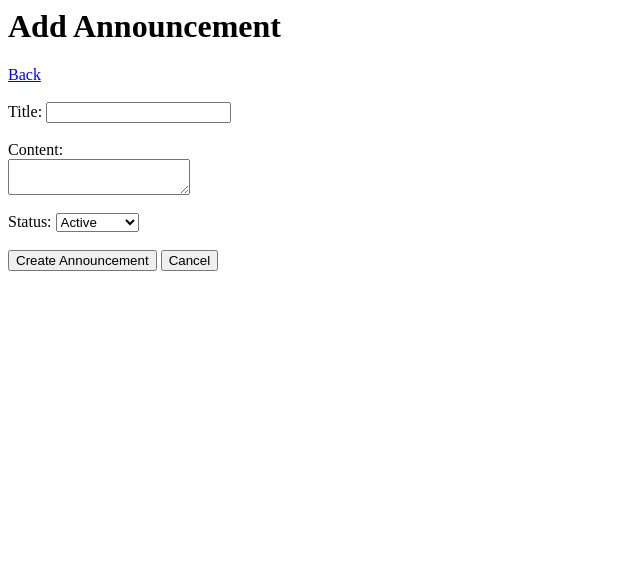
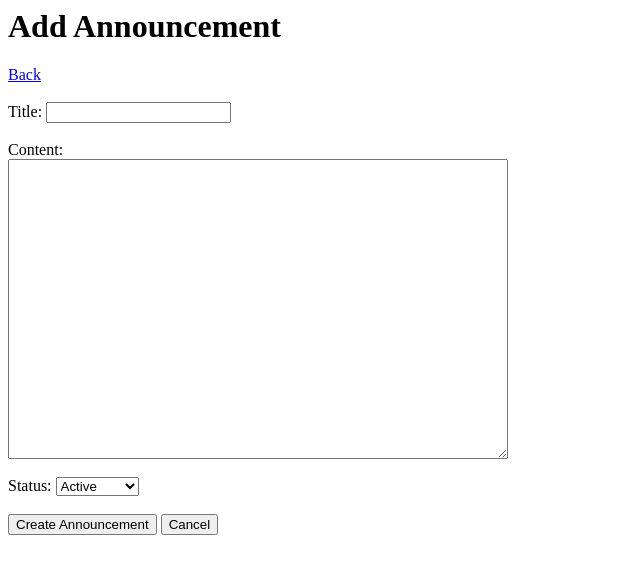
Before and after one commit to Kitz2300/ScholarshipHub, a PHP site: page /add_announcement.php in a window 1280 px wide. Shown: the top 574 px of the page, without its empty margins (0-640 px from the left). Run offline with PHP 8.4, Linux system fonts and the light colour scheme; the visitor is signed in with stand-in values (Sample User, id 1).

Commit message:
fixed one paragraph display of announcement

```diff
--- a/admin/add_announcement.php
+++ b/admin/add_announcement.php
@@ -23,7 +23,7 @@ session_start();
             <input type="text" name="title" id="title" required/><br><br>
 
             <label for="content">Content:</label><br>
-            <textarea name="content" id="content" required></textarea><br><br>
+            <textarea name="content" id="content" style="width: 500px; height: 300px;" required></textarea><br><br>
 
             <label for="status">Status:</label>
             <select name="status">
--- a/admin/announcements.php
+++ b/admin/announcements.php
@@ -84,7 +84,7 @@ if(isset($_POST['delete'])) {
 
             <h3><?= htmlspecialchars($title) ?> - <?= htmlspecialchars($is_active) ?></h3>
             <p>Created At: <?= htmlspecialchars($created_at) ?></p>
-            <p><?= htmlspecialchars($content) ?></p>
+            <p style="white-space: pre-wrap; word-wrap: break-word;"><?= htmlspecialchars($content, ENT_QUOTES, 'UTF-8') ?></p>
             <p>Created By: <?= htmlspecialchars($created_by) ?> - <?= htmlspecialchars($role) ?></p>
             <a href="edit_announcement.php?id=<?= $row['announcement_id'] ?>">Edit Announcement</a>
 
--- a/admin/edit_announcement.php
+++ b/admin/edit_announcement.php
@@ -56,8 +56,8 @@ if($row=$result->fetch_assoc()) {
             <input type="hidden" name="announcement_id" value="<?= htmlspecialchars($announcement_id) ?>"/>
 
             <button>Update Announcement</button>
-            <button type="button" onclick="window.location.href='announcements.php'">Cancel</button>
         </form>
+        <button type="button" onclick="window.location.href='announcements.php'">Cancel</button>
         <?php } ?>
     </body>
 </html>
```
